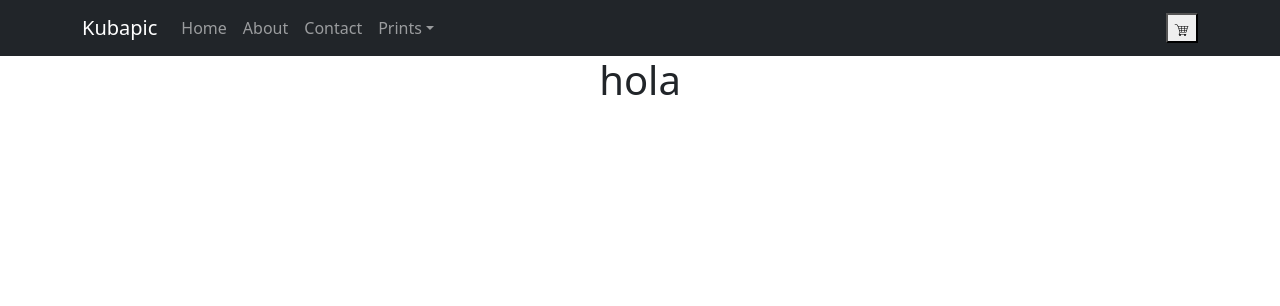
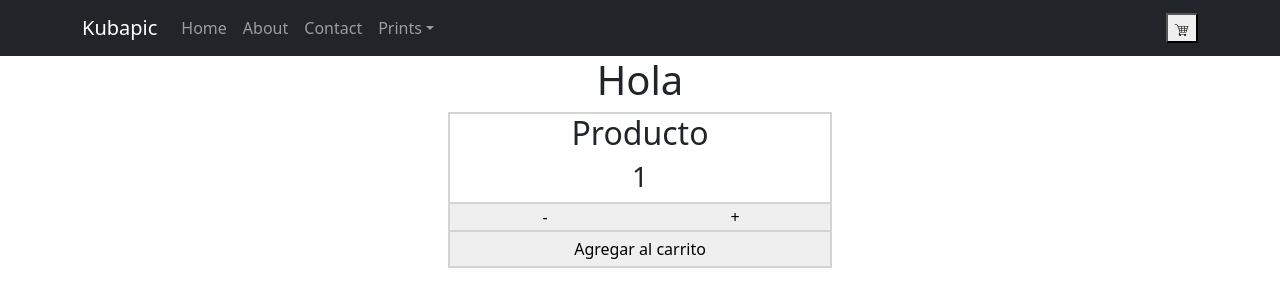
Before and after one commit to Taurena/kubapic, a React (Create React App) app: page / in a window 1280 px wide. Shown: the top 306 px of the page. Built offline with nearby package versions, Linux system fonts and the light colour scheme.

Commit message:
contador con boton

```diff
--- a/src/App.css
+++ b/src/App.css
@@ -1,3 +1,28 @@
 .App {
   text-align: center;
 }
+
+.count{
+  display: flex;
+  flex-direction: column;
+  text-align: center;
+  margin: auto;
+  width: 30%;
+  border: 2px solid #d1d6d2 ;
+
+}
+
+.btonCount{
+  width: 50%;
+  border:none;
+  outline: none;
+  border-top: 2px solid #d1d6d2;
+}
+
+.btonCart{
+  width: 100%;
+  border:none;
+  outline: none;
+  border-top: 2px solid #d1d6d2;
+  padding: 5px;
+}
--- a/src/App.js
+++ b/src/App.js
@@ -8,7 +8,7 @@ function App() {
   return (
     <>
     <NavBar/>
-    <ItemListContainer greeting='hola'/>
+    <ItemListContainer greeting='Hola'/>
     </>
   );
 }
--- /dev/null
+++ b/src/components/ItemCount/ItemCount.js
@@ -0,0 +1,36 @@
+import React, { useState } from 'react'
+
+const ItemCount = ({initial, stock}) => {
+
+    const [count, setCount] = useState(initial);
+
+    const decrease = () => count > initial ? setCount(count - 1) : initial
+
+    const increase = () => count < stock ? setCount(count + 1) : count
+
+    const onAdd = (count) => {
+        alert("Se han agregado al carrito " + count + " producto/s")
+        console.log(count)
+        setCount(0)
+    }
+
+    return (
+        <div className='count'>
+            <h2>Producto</h2>
+            <div>
+                <div >
+                    <div>
+                        <h3>{count}</h3>
+                        <button className='btonCount' onClick={decrease}> - </button>
+                        <button className='btonCount' onClick={increase}> + </button>
+                    </div>
+                    <div>
+                        <button className='btonCart' onClick={() => onAdd(count)} >Agregar al carrito</button>
+                    </div>
+                </div>
+            </div>
+        </div>
+    )
+}
+
+export default ItemCount
--- a/src/components/ItemListContainer/ItemListContainer.js
+++ b/src/components/ItemListContainer/ItemListContainer.js
@@ -1,8 +1,13 @@
 import React from 'react'
+import  ItemCount  from '../ItemCount/ItemCount'
 
 const ItemListContainer = ({greeting}) => {
   return (
-    <h1 className='text-center'>{greeting} </h1>
+    <>
+      <h1 className='text-center'>{greeting} </h1>
+      <ItemCount initial={1} stock={6}/>
+    </>
+
   )
 }
 
--- a/src/components/Navbar/CartWidget.js
+++ b/src/components/Navbar/CartWidget.js
@@ -3,7 +3,7 @@ import { GiShoppingCart } from "react-icons/gi";
 
 const CartWidget = () => {
     return (
-        <button>
+         <button>
             <GiShoppingCart />
         </button>
     )
```
